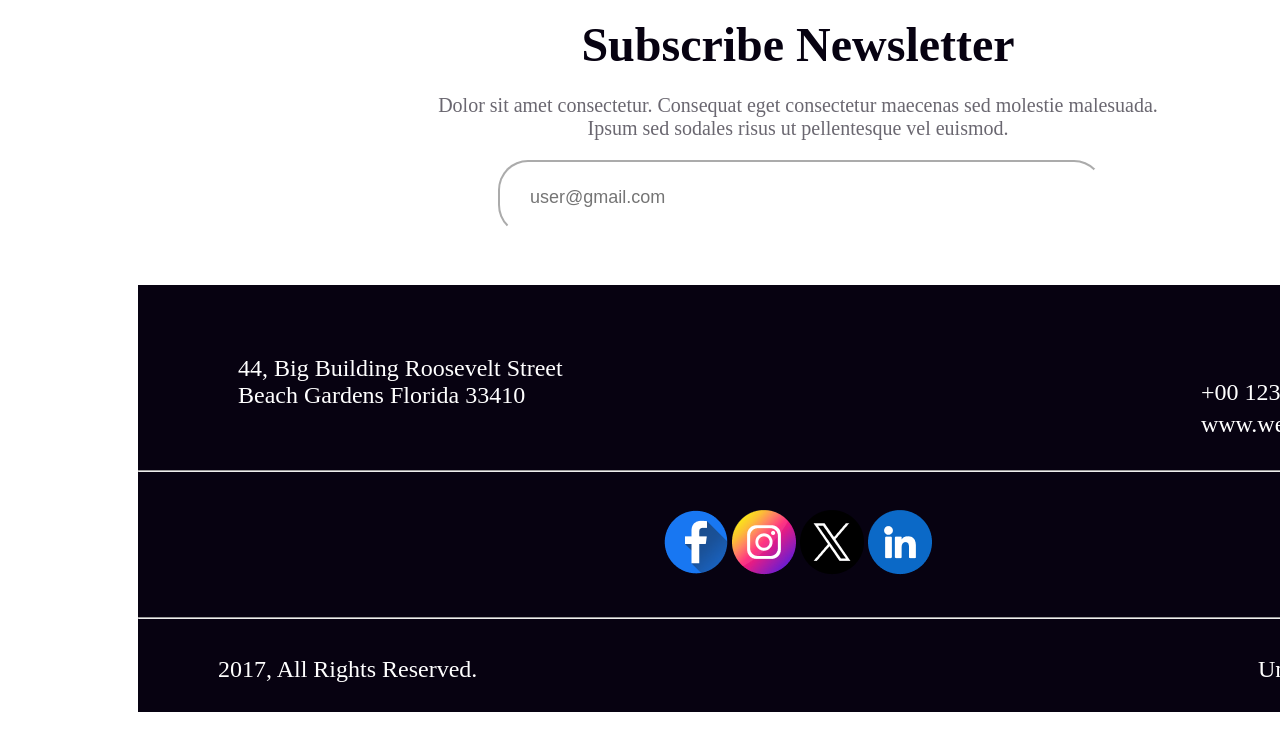
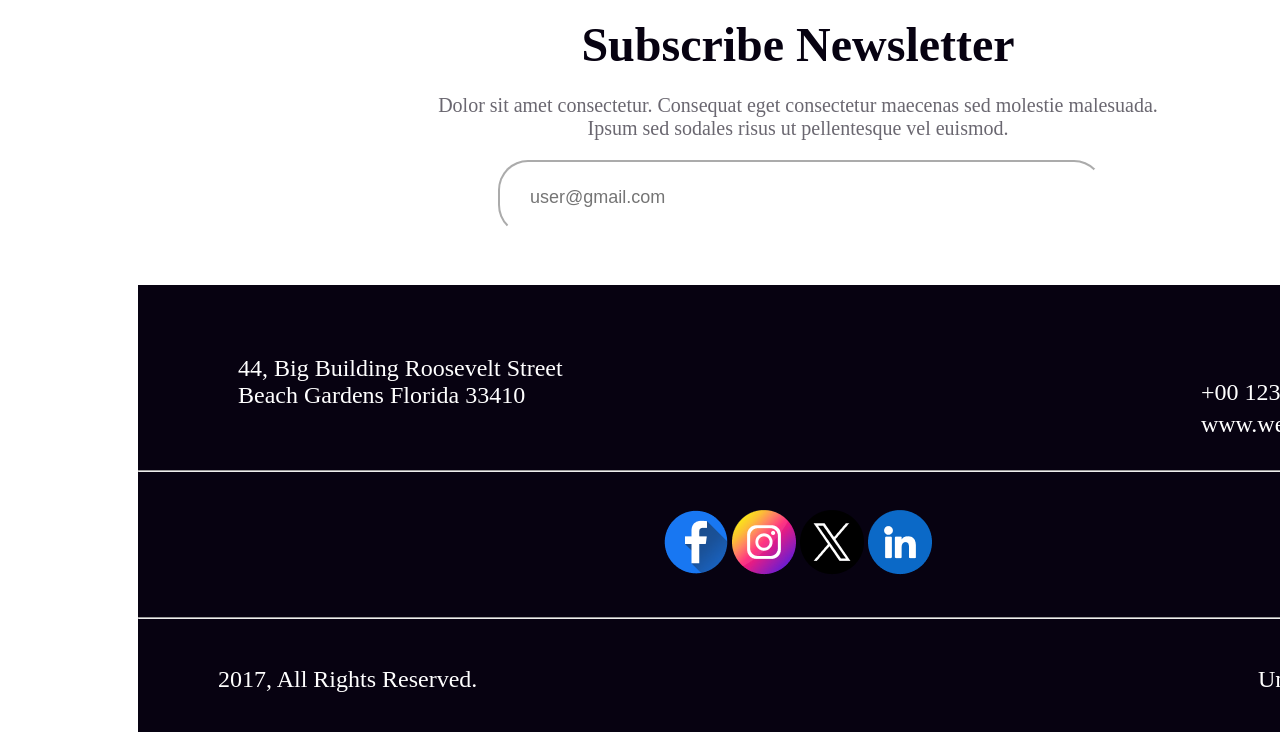
Before and after one commit to NousadUlHuda/first-assignment, a plain HTML site: page index.html in a window 1280 px wide. Shown: the part 4597-5329 px from the top of the page. Drawn offline with Linux system fonts and the light colour scheme.

Commit message:
this is the final task

```diff
--- a/style/style.css
+++ b/style/style.css
@@ -323,6 +323,6 @@ margin-top: 22px;
     font-size: 24px;
     font-weight: 500;
     display: flex;
-    padding: 5px 80px;
+    padding: 15px 80px;
     justify-content: space-between;
  }
```
